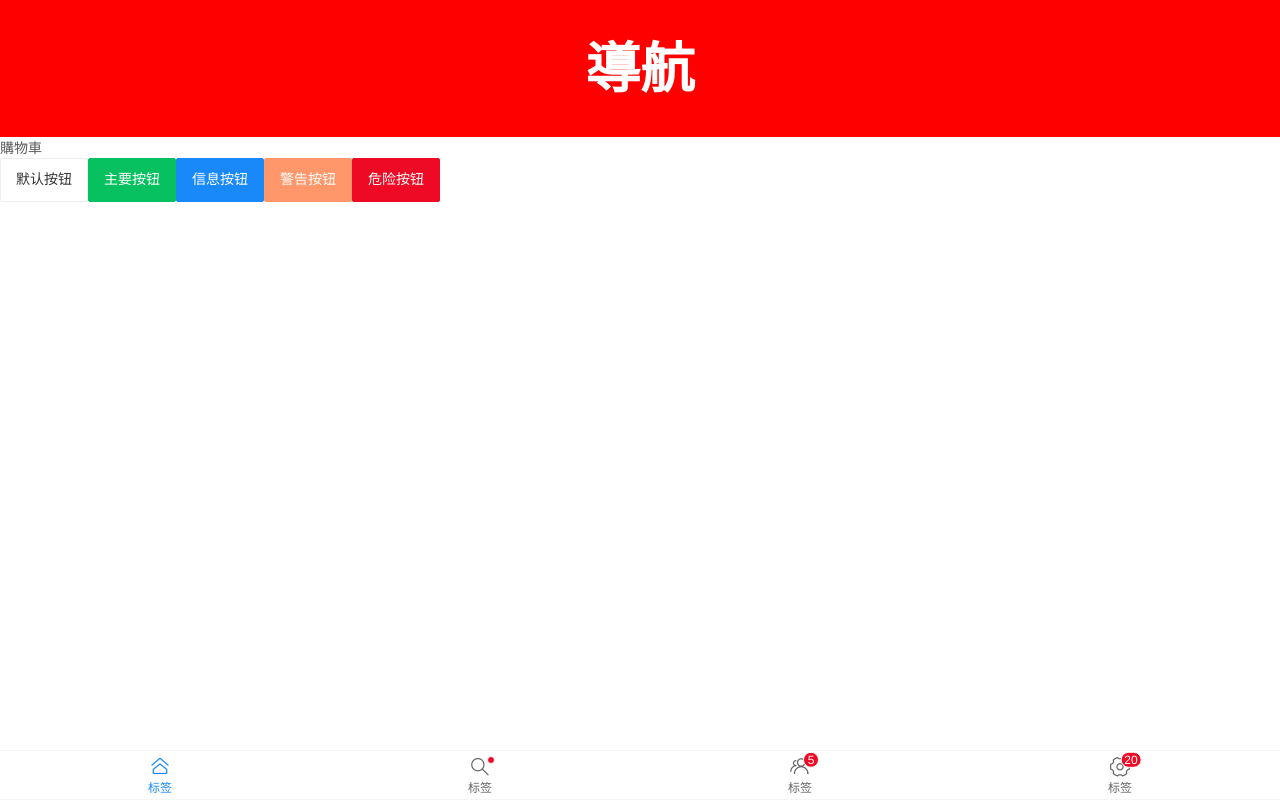
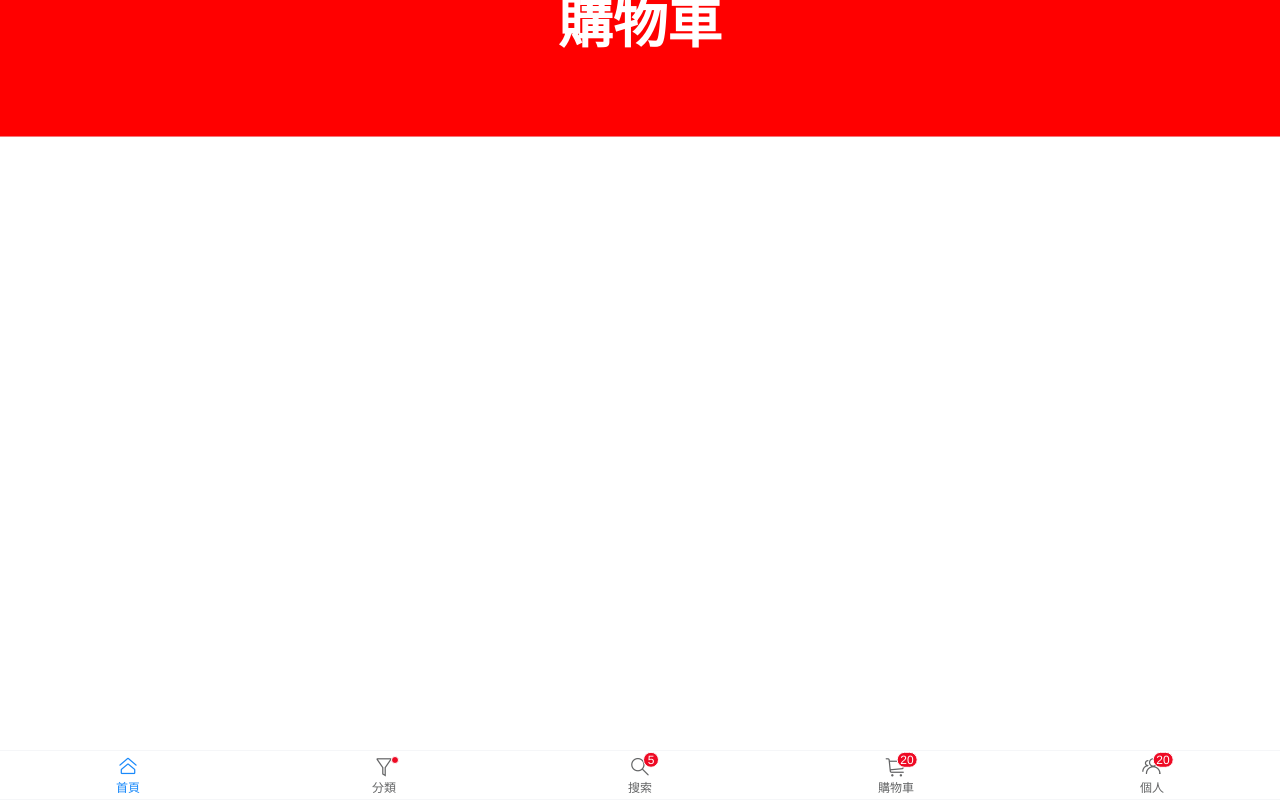
Before and after one commit to katelin013/vue_ec_demo, a Vue app: page /#/cart in a window 1280 px wide. Built offline with nearby package versions, Linux system fonts and the light colour scheme.

Commit message:
add_bottom_menu

```diff
--- a/package.json
+++ b/package.json
@@ -21,6 +21,8 @@
     "babel-plugin-import": "^1.13.0",
     "eslint": "^6.7.2",
     "eslint-plugin-vue": "^6.2.2",
+    "node-sass": "^4.14.1",
+    "sass-loader": "^8.0.2",
     "vue-template-compiler": "^2.6.11"
   },
   "eslintConfig": {
--- a/src/App.vue
+++ b/src/App.vue
@@ -1,54 +1,65 @@
 <template>
   <div id="app">
     <!-- Header 導航 -->
-    <NavView></NavView>
+    <van-nav-bar
+      v-show="navViewIsShow"
+      :title="title"
+      fixed
+    />
 
     <!-- 內容 -->
-    <router-view></router-view>
-
-    <van-button type="default">默认按钮</van-button>
-    <van-button type="primary">主要按钮</van-button>
-    <van-button type="info">信息按钮</van-button>
-    <van-button type="warning">警告按钮</van-button>
-    <van-button type="danger">危险按钮</van-button>
+    <router-view
+      @onTitle="changeTitle"
+      @onNavShow="showNavView"
+    ></router-view>
 
     <!-- 底部菜單 -->
-    <!-- <TabbarView></TabbarView> -->
-    <van-tabbar v-model="active">
-      <van-tabbar-item icon="home-o">标签</van-tabbar-item>
-      <van-tabbar-item icon="search" dot>标签</van-tabbar-item>
-      <van-tabbar-item icon="friends-o" badge="5">标签</van-tabbar-item>
-      <van-tabbar-item icon="setting-o" badge="20">标签</van-tabbar-item>
-    </van-tabbar>
-
-
+    <TabbarView></TabbarView>
   </div>
 </template>
 
 <script>
-import NavView from './components/NavView/NavView.vue'
-// import TabbarView from './components/TabbarView/TabbarView.vue'
-import { Tabbar, TabbarItem } from 'vant';
-import { Button } from 'vant';
-
+import { NavBar } from 'vant';
+import TabbarView from './components/TabbarView/TabbarView.vue'
 
 export default {
   name: 'App',
   components: {
-    NavView,
-    // TabbarView,
-    [Button.name]:Button,
-    [Tabbar.name]:Tabbar,
-    [TabbarItem.name]:TabbarItem
+    TabbarView,
+    [NavBar.name]:NavBar,
   },
-  data() {
+  data(){
     return {
-      active: 0,
-    };
+      title: '標題',
+      navViewIsShow: true,
+    }
   },
+  methods:{
+    changeTitle(title){
+      this.title = title
+    },
+    showNavView(isShow){
+      this.navViewIsShow = isShow
+
+    }
+  }
 }
 </script>
 
-<style>
+<style lang="scss">
+  .van-nav-bar{
+    background-color: red;
+    height: 2.5rem;
+    color: white;
+    text-align: center;
+    font-size: 1rem;
+    font-weight: 700;
+    line-height: 2.5rem;
+    .van-nav-bar__title{
+      color: white;
+      font-weight: 700;
+      font-size: 1rem;
+    }
+  }
 
 </style>
--- a/src/components/AssortView/AssortView.vue
+++ b/src/components/AssortView/AssortView.vue
@@ -4,7 +4,17 @@
 
 <script>
 export default {
-
+  name: 'assortView',
+  data(){
+    return{
+      title: '分類',
+      navVieShow: true
+    }
+  },
+  created(){
+    this.$emit('onTitle', this.title)
+    this.$emit('onNavShow', this.navVieShow)
+  }
 }
 </script>
 
--- a/src/components/CartView/CartView.vue
+++ b/src/components/CartView/CartView.vue
@@ -4,7 +4,17 @@
 
 <script>
 export default {
-  name: 'cartView'
+  name: 'cartView',
+  data(){
+    return{
+      title: '購物車',
+      navVieShow: true
+    }
+  },
+  created(){
+    this.$emit('onTitle', this.title)
+    this.$emit('onNavShow', this.navVieShow)
+  }
 }
 </script>
 
--- a/src/components/HomeView/HomeView.vue
+++ b/src/components/HomeView/HomeView.vue
@@ -4,7 +4,17 @@
 
 <script>
 export default {
-  name: 'homeView'
+  name: 'homeView',
+  data(){
+    return{
+      title: '首頁',
+      navVieShow: true
+    }
+  },
+  created(){
+    this.$emit('onTitle', this.title),
+    this.$emit('onNavShow', this.navVieShow)
+  }
 }
 </script>
 
--- a/src/components/NavView/NavView.vue
+++ /dev/null
@@ -1,23 +0,0 @@
-<template>
-  <div class="nav-view">
-    <p>導航</p>
-  </div>
-</template>
-
-<script>
-  export default {
-    name:'navView',
-  }
-</script>
-<style>
-.nav-view{
-  background-color: red;
-  height: 2.5rem;
-  color: white;
-  text-align: center;
-  font-size: 1rem;
-  font-weight: 700;
-  line-height: 2.5rem;
-}
-
-</style>
--- a/src/components/SearchView/SearchView.vue
+++ b/src/components/SearchView/SearchView.vue
@@ -4,7 +4,15 @@
 
 <script>
 export default {
-  name: 'searchView'
+  name: 'searchView',
+  data(){
+    return{
+      navVieShow: false
+    }
+  },
+  created(){
+    this.$emit('onNavShow', this.navVieShow)
+  }
 }
 </script>
 
--- a/src/components/TabbarView/TabbarView.vue
+++ b/src/components/TabbarView/TabbarView.vue
@@ -1,31 +1,37 @@
 <template>
   <div class="tabbar-view">
-    <!-- 會渲染成 a tag -->
-    <router-link to='/home'>首頁</router-link>
-    <router-link to='/assort'>分類</router-link>
-    <router-link to='/search'>搜索</router-link>
-    <router-link to='/cart'>購物車</router-link>
-    <router-link to='/user'>個人</router-link>
+    <van-tabbar v-model="active">
+      <van-tabbar-item to="/home" icon="home-o">首頁</van-tabbar-item>
+      <van-tabbar-item to="/assort" icon="filter-o" dot>分類</van-tabbar-item>
+      <van-tabbar-item to="/search" icon="search" badge="5">搜索</van-tabbar-item>
+      <van-tabbar-item to="/cart" icon="shopping-cart-o" badge="20">購物車</van-tabbar-item>
+      <van-tabbar-item to="/user" icon="friends-o" badge="20">個人</van-tabbar-item>
+    </van-tabbar>
   </div>
 </template>
 
 <script>
+  import { Tabbar, TabbarItem } from 'vant';
+
   export default {
     name:'tabbarView',
+    components: {
+      [Tabbar.name]:Tabbar,
+      [TabbarItem.name]:TabbarItem
+    },
+    data(){
+      return {
+        active: 0,
+      }
+    },
+    // active = tabbar item's position
+    watch: {
+      active(value){
+        console.log('active',value)
+      }
+    }
   }
 </script>
 <style>
-.tabbar-view{
-  height: 3.125rem;
-  position: fixed;
-  bottom:0;
-  border-top: 1px solid gray;
-  width: 100%;
-}
-.tabbar-view a{
-  display: inline-block;
-  width: 20%;
-  text-align: center;
-  line-height: 3.125rem;
-}
+
 </style>
--- a/src/components/UserView/UserView.vue
+++ b/src/components/UserView/UserView.vue
@@ -4,7 +4,17 @@
 
 <script>
 export default {
-  name: 'userView'
+  name: 'userView',
+  data(){
+    return{
+      title: '個人',
+      navVieShow: true
+    }
+  },
+  created(){
+    this.$emit('onTitle', this.title)
+    this.$emit('onNavShow', this.navVieShow)
+  }
 }
 </script>
 
```
Also changed, not shown: src/assets/vue-lifecycle.png (added), 1 other file (tests, documents, lock files or other folders).
